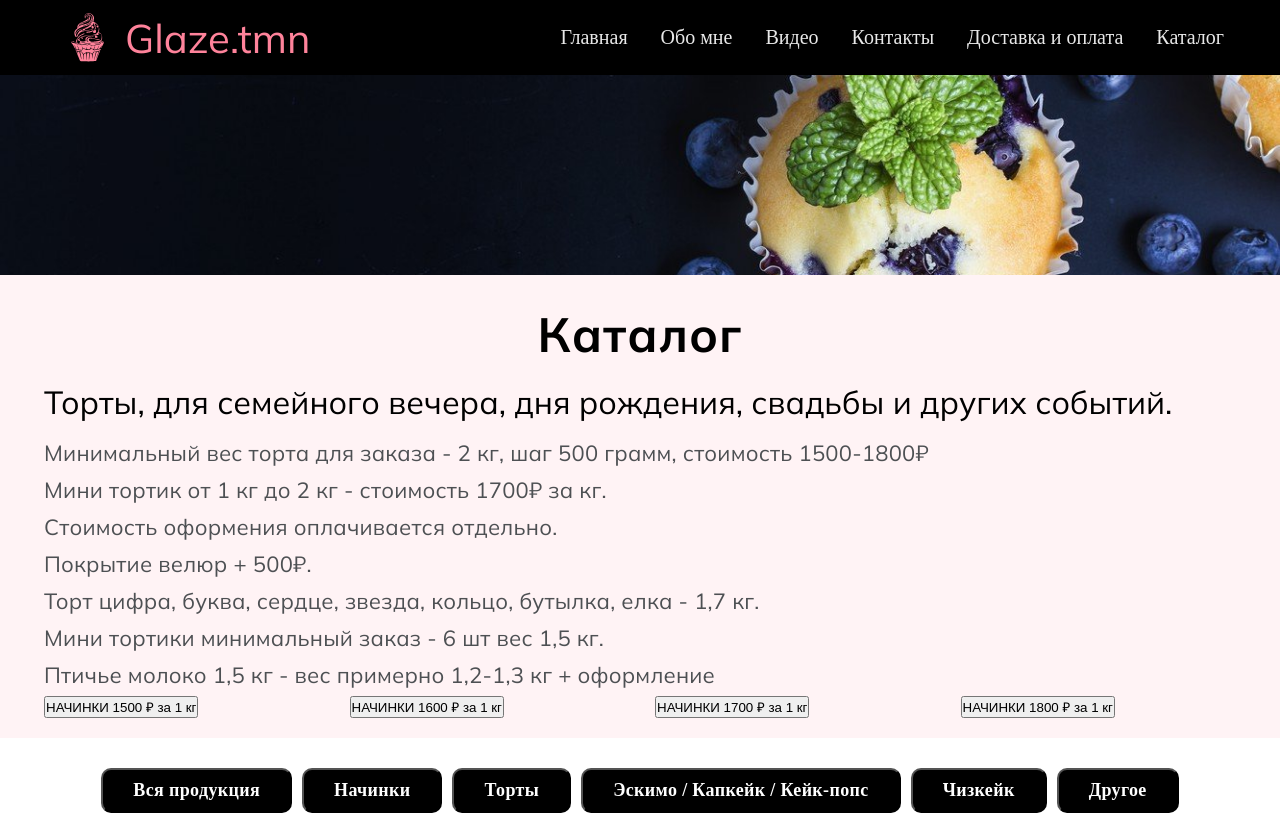
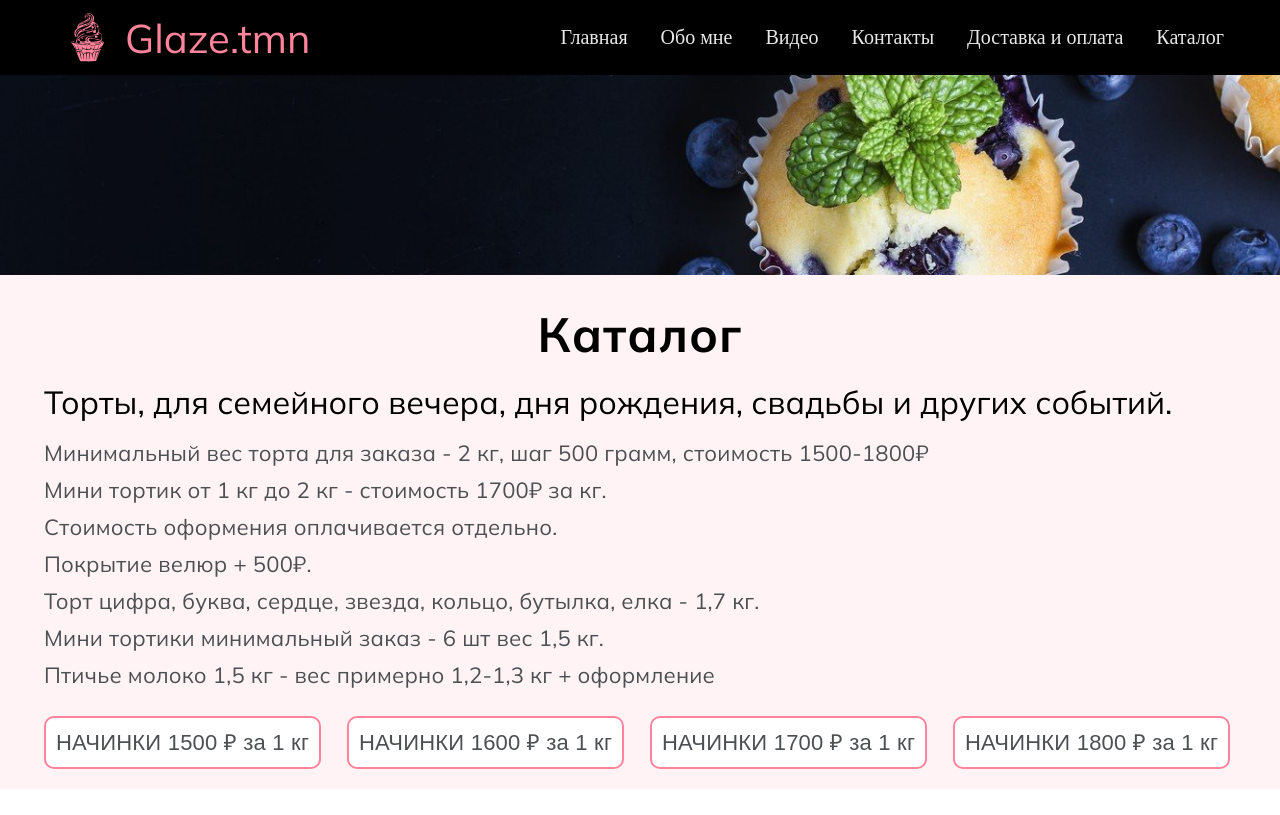
Before and after one commit to ZakirovaVera/DiplomProject_ZakirovaV, a Vue app: page /catalog/1 in a window 1280 px wide. Shown: the top 815 px of the page. Built offline with nearby package versions, Linux system fonts and the light colour scheme.

Commit message:
Catalog изменен блок с кнопками на доп инфо

```diff
--- /dev/null
+++ b/src/components/ProductFillingOptionsComponent.vue
@@ -0,0 +1,57 @@
+<template>
+    <div class="product-text__btn">
+        <button @click="isShow = !isShow">{{ filOpt.name }}</button>
+        <div class="animation" v-show="isShow">
+            <p v-for="el in filOpt.text" :key="el">{{ el }}</p>
+        </div>
+    </div>
+</template>
+
+<script>
+export default {
+    name: 'ProductFillingOptionsComponent',
+    // data: {
+    //     isShow: false,
+    // },
+    props: {
+        filOpt: Object,
+        isShow: Boolean,
+    }
+}
+</script>
+
+<style lang="scss" scoped>
+@import "@/assets/vars";
+
+.product-text__btn {
+    padding-top: 20px;
+
+    & button {
+        background: $colorFon;
+        border-radius: 10px;
+        padding: 8px 10px;
+        border: 2px solid $colorSite;
+        color: $colorFont;
+        font-size: 22px;
+        font-style: normal;
+        font-weight: 400;
+        line-height: 33px;
+        letter-spacing: 0.22px;
+    }
+
+}
+
+.animation {
+    animation: vision 1s ease-in-out;
+
+    & p {
+        color: $colorFont;
+        font-size: 22px;
+        font-style: normal;
+        font-weight: 400;
+        line-height: 33px;
+        letter-spacing: 0.22px;
+        padding-top: 20px;
+        // padding-bottom: 24px;
+    }
+}</style>
--- a/src/pages/AboutMePage.vue
+++ b/src/pages/AboutMePage.vue
@@ -197,6 +197,6 @@ export default {
 
     &__img {
         border-radius: 20px 20px 20px 20px;
-        padding-top: 20px
+        margin-top: 20px
     }
 }</style>
--- a/src/pages/CatalogProductPage.vue
+++ b/src/pages/CatalogProductPage.vue
@@ -12,15 +12,18 @@
             <p class="product-text__text">Торт цифра, буква, сердце, звезда, кольцо, бутылка, елка - 1,7 кг.</p>
             <p class="product-text__text">Мини тортики минимальный заказ - 6 шт вес 1,5 кг.</p>
             <p class="product-text__text">Птичье молоко 1,5 кг - вес примерно 1,2-1,3 кг + оформление</p>
-            <div class="product-text__btn">
-                <div  v-for="item in fillingOptions" :key="index">
+            <div class="product-text__btn-conteiner">
+                <ProductFillingOptionsComponent v-for="filOpt in fillingOptions" :key="index" :filOpt="filOpt" :isShow="isShow"/>
+            </div>
+
+            <!-- <div class="product-text__btn">
+                <div v-for="item in fillingOptions" :key="index">
                     <button @click="isShow1 = !isShow1">{{ item.name }}</button>
                     <div class="animation" v-show="isShow1">
                         <p v-for="el in item.text" :key="el">{{ el }}</p>
                     </div>
-
                 </div>
-            </div>
+            </div> -->
             <!-- <div class="product-text__btn">
                 <button @click="isShow1 = !isShow1">НАЧИНКИ 1500 ₽ за 1 кг</button>
                 <button @click="isShow2 = !isShow2">НАЧИНКИ 1600 ₽ за 1 кг</button>
@@ -80,7 +83,7 @@
         </div>
     </div>
     <section class="product-content center">
-        <div class="product__sidebar">
+        <div class="product__sidebar" id="el">
             <div class="product__sidebar__btn-wrap">
                 <button class="product__sidebar__btn" @click="getListFillings">Вся
                     продукция</button>
@@ -95,7 +98,8 @@
             </div>
         </div>
         <div v-if="totalPages > 1" class="pagination">
-            <router-link v-for="pageNumber in totalPages" :key="pageNumber" :to="getPageLink(pageNumber)">
+            <router-link class="pagination_a" v-for="pageNumber in totalPages" :key="pageNumber" :to="getPageLink(pageNumber)"
+                @click="clickPaginatorNum()">
                 {{ pageNumber }}
             </router-link>
         </div>
@@ -105,6 +109,7 @@
 <script>
 import BannerComponent from '@/components/BannerComponent.vue';
 import ProductComponent from '@/components/ProductComponent.vue';
+import ProductFillingOptionsComponent from '@/components/ProductFillingOptionsComponent.vue';
 import { mapState, mapGetters } from 'vuex';
 
 export default {
@@ -119,12 +124,14 @@ export default {
             isShow2: false,
             isShow3: false,
             isShow4: false,
+            isShow: false,
         }
     },
     components: {
-        ProductComponent,
-        BannerComponent
-    },
+    ProductComponent,
+    BannerComponent,
+    ProductFillingOptionsComponent,
+},
     computed: {
         ...mapState(['listFillings', 'fillingOptions']),
         ...mapGetters(['getTags']),
@@ -161,6 +168,10 @@ export default {
             this.currentContents = this.listFillings;
             this.isListFillings = true;
             this.$router.push(this.getPageLink(1))
+        },
+        clickPaginatorNum() {
+            const el = document.getElementById('el');
+            el.scrollIntoView({ behavior: "smooth", block: "start", inline: "nearest" });
         }
     },
 }
@@ -223,10 +234,10 @@ export default {
         padding-bottom: 4px;
     }
 
-    &__btn {
+    &__btn-conteiner {
         display: grid;
         grid-template-columns: repeat(4, 1fr);
-        gap: 30px;
+        gap: 20px;
         justify-content: space-evenly;
     }
 
@@ -242,7 +253,7 @@ export default {
     margin-top: 20px;
     text-align: center;
 
-    & a {
+    &_a {
         margin-right: 20px;
         cursor: pointer;
         color: #4D5053;
@@ -254,11 +265,14 @@ export default {
         padding-bottom: 24px;
 
         &:hover {
-            color: $colorSite;
+            color:$colorSite;
+        }
+        &:active {
+            color:$colorTextBlack;
+            font-weight: 700;
         }
     }
 }
-
 .product-content {
     padding-bottom: 96px;
 
@@ -312,4 +326,5 @@ export default {
     grid-template-columns: repeat(3, 360px);
     gap: 30px;
     justify-content: space-evenly;
-}</style>
+}
+</style>
--- a/src/store/index.js
+++ b/src/store/index.js
@@ -408,8 +408,7 @@ export default createStore({
       {
         name: "НАЧИНКИ 1500 ₽ за 1 кг",
         text:
-          ["1 Сникерс классический",
-            "2 Красный бархат классический",
+          ["1 Сникерс классический", "2 Красный бархат классический",
             "3 Банан карамель",
             "4 Молочная девочка" ,
             "5 Лаванда черника лимон",
```
